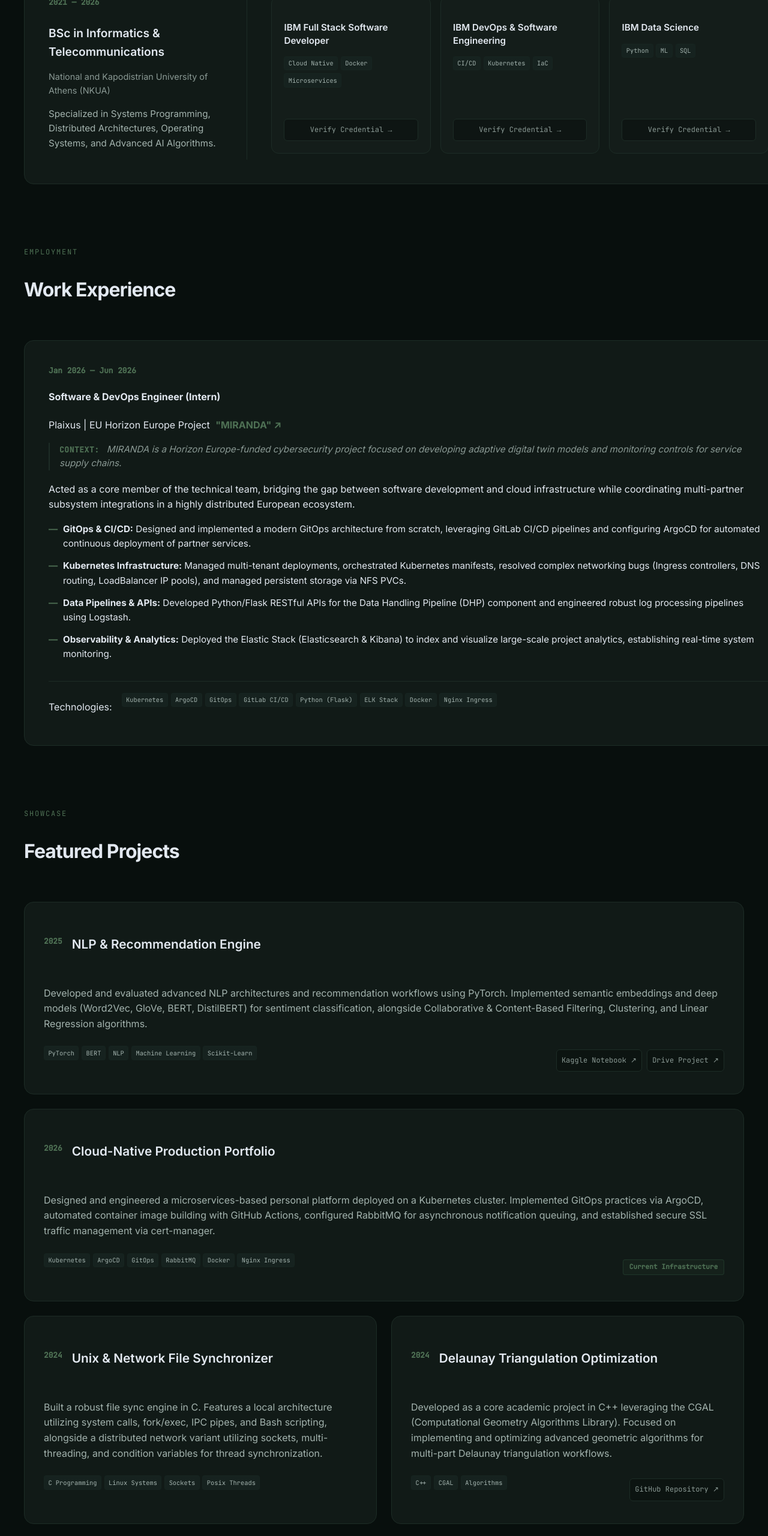
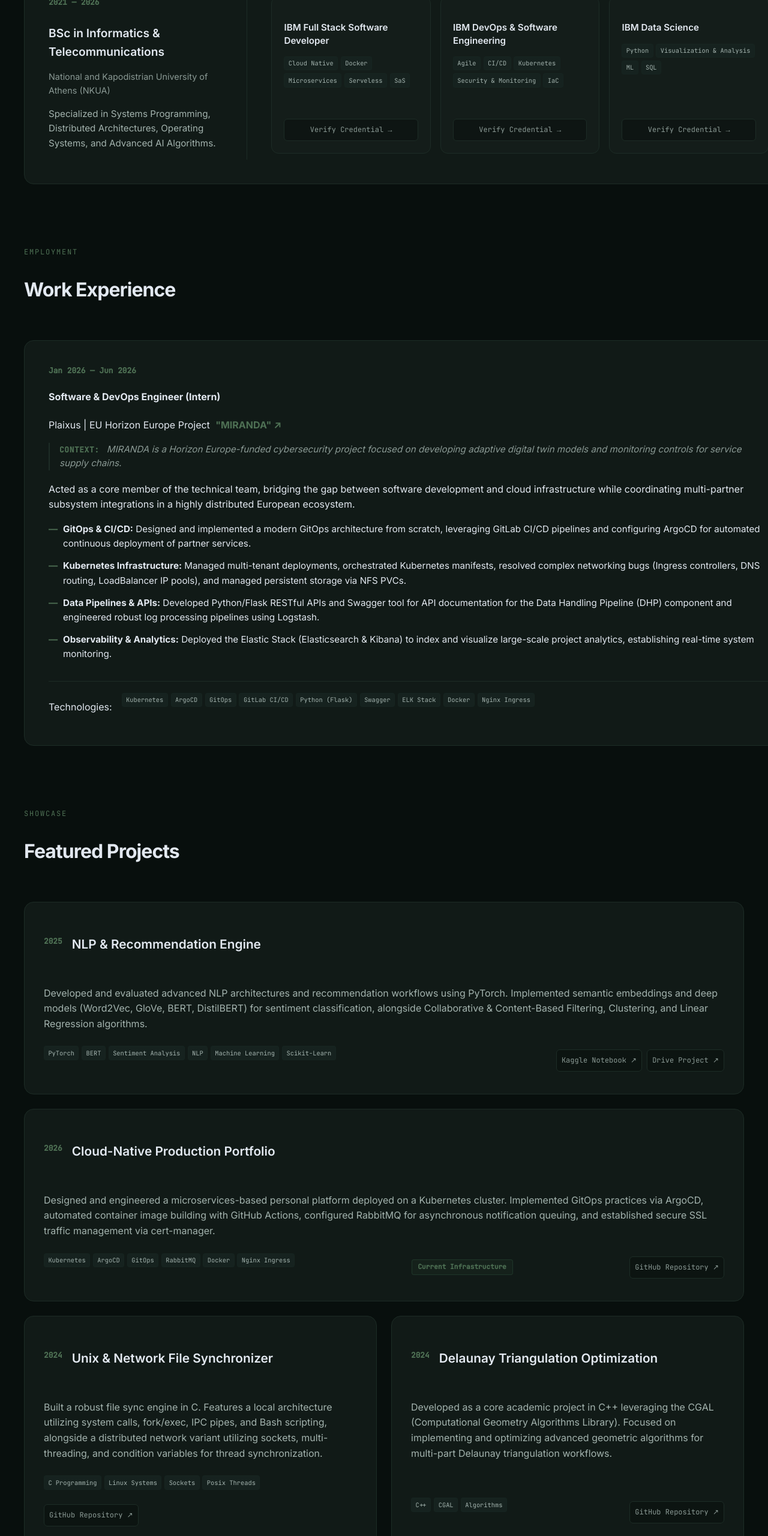
Before and after one commit to Flo2100049/my-portofolio, a plain HTML site: page frontend/index.html in a window 1280 px wide. Shown: the part 900-3460 px from the top of the page at 60% size. Drawn offline with Linux system fonts and the light colour scheme.

Commit message:
Added some github links

```diff
--- a/frontend/index.html
+++ b/frontend/index.html
@@ -71,33 +71,33 @@
               <div class="cert-main-info">
                 <h4>IBM Full Stack Software Developer</h4>
                 <div class="cert-tags">
-                  <code>Cloud Native</code><code>Docker</code><code>Microservices</code>
+                  <code>Cloud Native</code><code>Docker</code><code>Microservices</code><code>Serveless</code><code>SaS</code>
                 </div>
               </div>
-              <a href="https://coursera.org/share/89bc6ae0d51c40468cceaa7b8fd33847" class="verify-btn"
-                target="_blank">Verify Credential →</a>
+              <a href="https://www.coursera.org/account/accomplishments/specialization/certificate/NVVCHV6ATWZE"
+                class="verify-btn" target="_blank">Verify Credential →</a>
             </div>
 
             <div class="cert-item">
               <div class="cert-main-info">
                 <h4>IBM DevOps & Software Engineering</h4>
                 <div class="cert-tags">
-                  <code>CI/CD</code><code>Kubernetes</code><code>IaC</code>
+                  <code>Agile</code><code>CI/CD</code><code>Kubernetes</code><code>Security & Monitoring</code><code>IaC</code>
                 </div>
               </div>
-              <a href="https://coursera.org/share/c3fb5f0a3b41d769dbaf95206be60f47" class="verify-btn"
-                target="_blank">Verify Credential →</a>
+              <a href="https://www.coursera.org/account/accomplishments/specialization/certificate/Q9WA6RSUSCEM"
+                class="verify-btn" target="_blank">Verify Credential →</a>
             </div>
 
             <div class="cert-item">
               <div class="cert-main-info">
                 <h4>IBM Data Science</h4>
                 <div class="cert-tags">
-                  <code>Python</code><code>ML</code><code>SQL</code>
+                  <code>Python</code><code>Visualization & Analysis</code><code>ML</code><code>SQL</code>
                 </div>
               </div>
-              <a href="https://coursera.org/share/6c2b8278113a079bb2a47e340220d2bf" class="verify-btn"
-                target="_blank">Verify Credential →</a>
+              <a href="https://www.coursera.org/account/accomplishments/specialization/certificate/8TQIPRHGNNJ0"
+                class="verify-btn" target="_blank">Verify Credential →</a>
             </div>
 
           </div>
@@ -142,7 +142,8 @@
         <li><strong>Kubernetes Infrastructure:</strong> Managed multi-tenant deployments, orchestrated Kubernetes
           manifests, resolved complex networking bugs (Ingress controllers, DNS routing, LoadBalancer IP pools), and
           managed persistent storage via NFS PVCs.</li>
-        <li><strong>Data Pipelines & APIs:</strong> Developed Python/Flask RESTful APIs for the Data Handling Pipeline
+        <li><strong>Data Pipelines & APIs:</strong> Developed Python/Flask RESTful APIs and Swagger tool for API
+          documentation for the Data Handling Pipeline
           (DHP) component and engineered robust log processing pipelines using Logstash.</li>
         <li><strong>Observability & Analytics:</strong> Deployed the Elastic Stack (Elasticsearch & Kibana) to index and
           visualize large-scale project analytics, establishing real-time system monitoring.</li>
@@ -151,7 +152,7 @@
       <div class="exp-tech-footer">
         <span class="tech-label">Technologies:</span>
         <div class="cert-tags">
-          <code>Kubernetes</code><code>ArgoCD</code><code>GitOps</code><code>GitLab CI/CD</code><code>Python (Flask)</code><code>ELK Stack</code><code>Docker</code><code>Nginx Ingress</code>
+          <code>Kubernetes</code><code>ArgoCD</code><code>GitOps</code><code>GitLab CI/CD</code><code>Python (Flask)</code><code>Swagger</code><code>ELK Stack</code><code>Docker</code><code>Nginx Ingress</code>
         </div>
       </div>
     </div>
@@ -177,7 +178,7 @@
         </p>
         <div class="proj-tech-and-links">
           <div class="cert-tags">
-            <code>PyTorch</code><code>BERT</code><code>NLP</code><code>Machine Learning</code><code>Scikit-Learn</code>
+            <code>PyTorch</code><code>BERT</code><code>Sentiment Analysis</code><code>NLP</code><code>Machine Learning</code><code>Scikit-Learn</code>
           </div>
           <div class="proj-links">
             <a href="https://www.kaggle.com/sdi2100049" target="_blank" class="verify-btn">Kaggle Notebook ↗</a>
@@ -202,6 +203,8 @@
             <code>Kubernetes</code><code>ArgoCD</code><code>GitOps</code><code>RabbitMQ</code><code>Docker</code><code>Nginx Ingress</code>
           </div>
           <span class="current-badge">Current Infrastructure</span>
+          <a href="https://github.com/Flo2100049/my-portofolio" target="_blank" class="verify-btn">GitHub Repository
+            ↗</a>
         </div>
       </div>
 
@@ -217,6 +220,10 @@
         </p>
         <div class="cert-tags">
           <code>C Programming</code><code>Linux Systems</code><code>Sockets</code><code>Posix Threads</code>
+        </div>
+        <div class="proj-links">
+          <a href="https://github.com/Flo2100049/FileSync-System" target="_blank" class="verify-btn">GitHub Repository
+            ↗</a>
         </div>
       </div>
 
@@ -254,6 +261,7 @@
           </div>
           <a href="https://youtu.be/jkqOY5UbsAg?si=HAnquG70qUJ7ebky" target="_blank" class="verify-btn">Watch Video Demo
             ↗</a>
+          <a href="https://github.com/Flo2100049/OOProject" target="_blank" class="verify-btn">GitHub Repository ↗</a>
         </div>
       </div>
 
```
